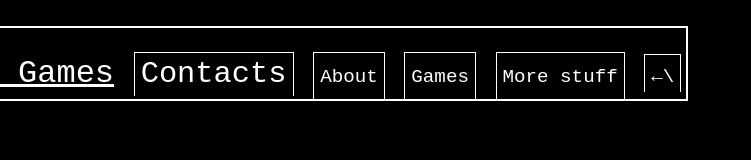
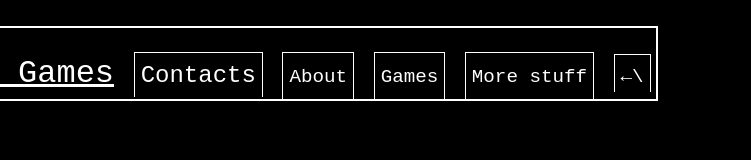
Before and after one commit to RackGamesDev/wwwRackGames, a website: page views/up.html in a window 1280 px wide. In both pictures the pointer is over the link "Contacts". Shown: the full height of the page, 127-878 px from the left. Drawn offline with Linux system fonts and the light colour scheme; files whose address does not match are found by name.

Commit message:
algo actualizado

```diff
--- a/public/stylesheet.css
+++ b/public/stylesheet.css
@@ -100,7 +100,7 @@ p{
     margin: 6px;
 }
 .minilink:hover{
-    font-size: 1.9rem;
+    font-size: 1.5rem;
     text-decoration: solid;
 }
 .minilink-activado{
```
Also changed, not shown: views/index.html (+1 -1 lines).
